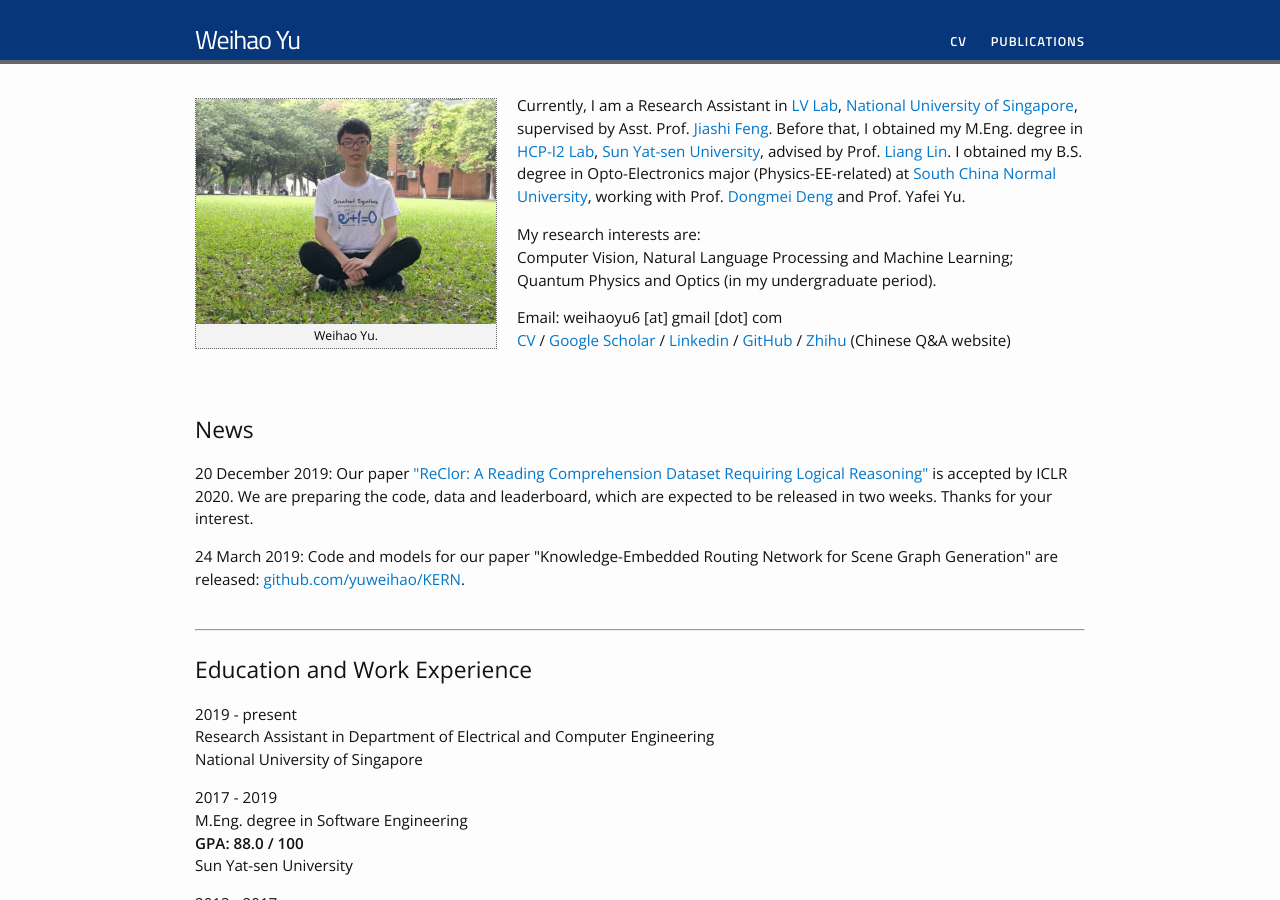
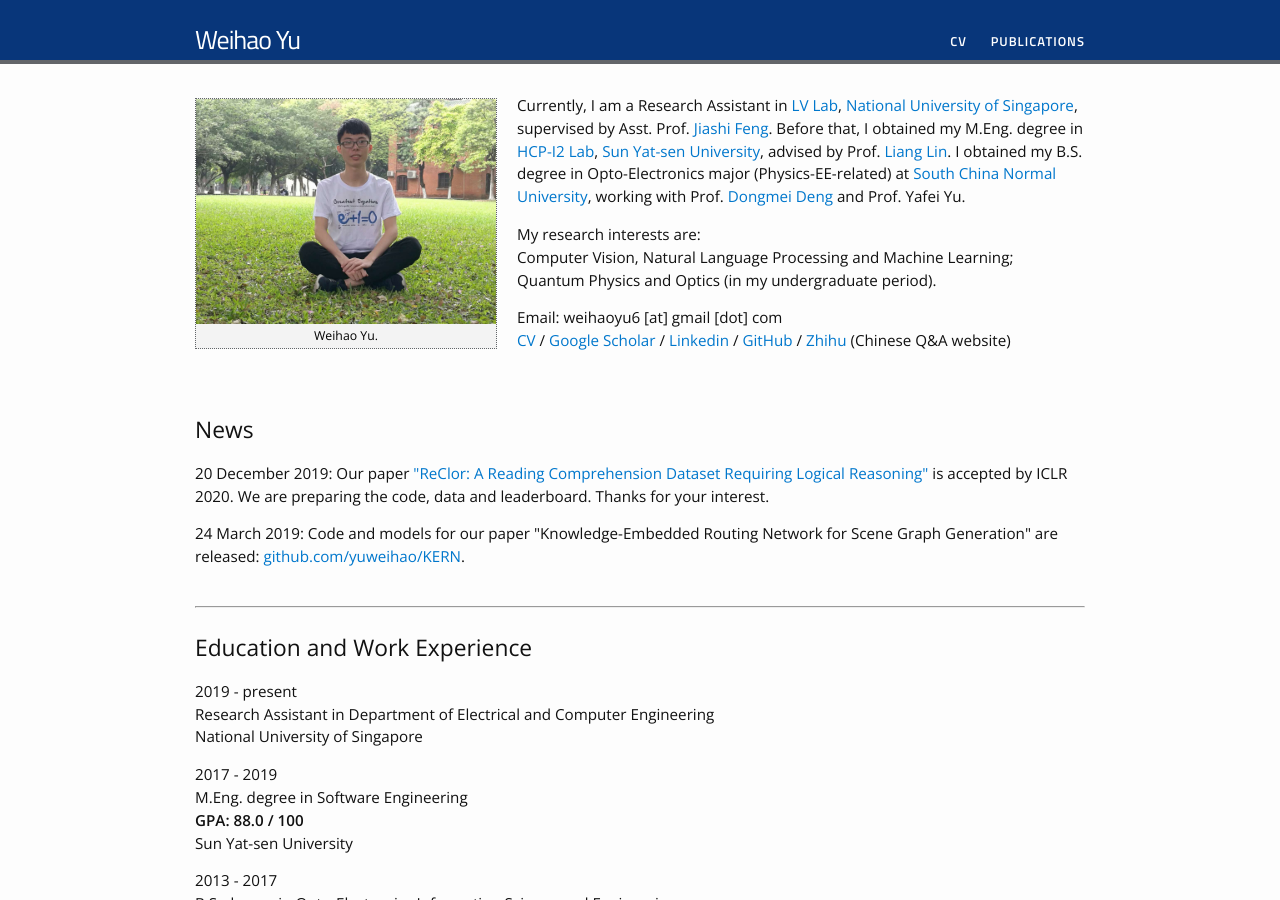
Before and after one commit to yuweihao/yuweihao.github.io, a Jekyll site: the page built from index.html, in a window 1280 px wide and 900 px high. Built offline with Jekyll 4.4.1, drawn with Linux system fonts in a browser that asks for light colours.

Commit message:
Update index.html

```diff
--- a/index.html
+++ b/index.html
@@ -38,7 +38,7 @@ Email: weihaoyu6 [at] gmail [dot] com <br>
 <br>
 <br>
 <h2>News</h2>
-	<p>20 December 2019: Our paper <a href="https://openreview.net/forum?id=HJgJtT4tvB" target="_blank" rel="external">"ReClor: A Reading Comprehension Dataset Requiring Logical Reasoning"</a> is accepted by ICLR 2020. We are preparing the code, data and leaderboard, which are expected to be released in two weeks. Thanks for your interest.</p>
+	<p>20 December 2019: Our paper <a href="https://openreview.net/forum?id=HJgJtT4tvB" target="_blank" rel="external">"ReClor: A Reading Comprehension Dataset Requiring Logical Reasoning"</a> is accepted by ICLR 2020. We are preparing the code, data and leaderboard. Thanks for your interest.</p>
 	<p>24 March 2019: Code and models for our paper "Knowledge-Embedded Routing Network for Scene Graph Generation" are released: <a href="https://github.com/yuweihao/KERN" target="_blank" rel="external">github.com/yuweihao/KERN</a>.</p>
 <br>
 <hr>
```
